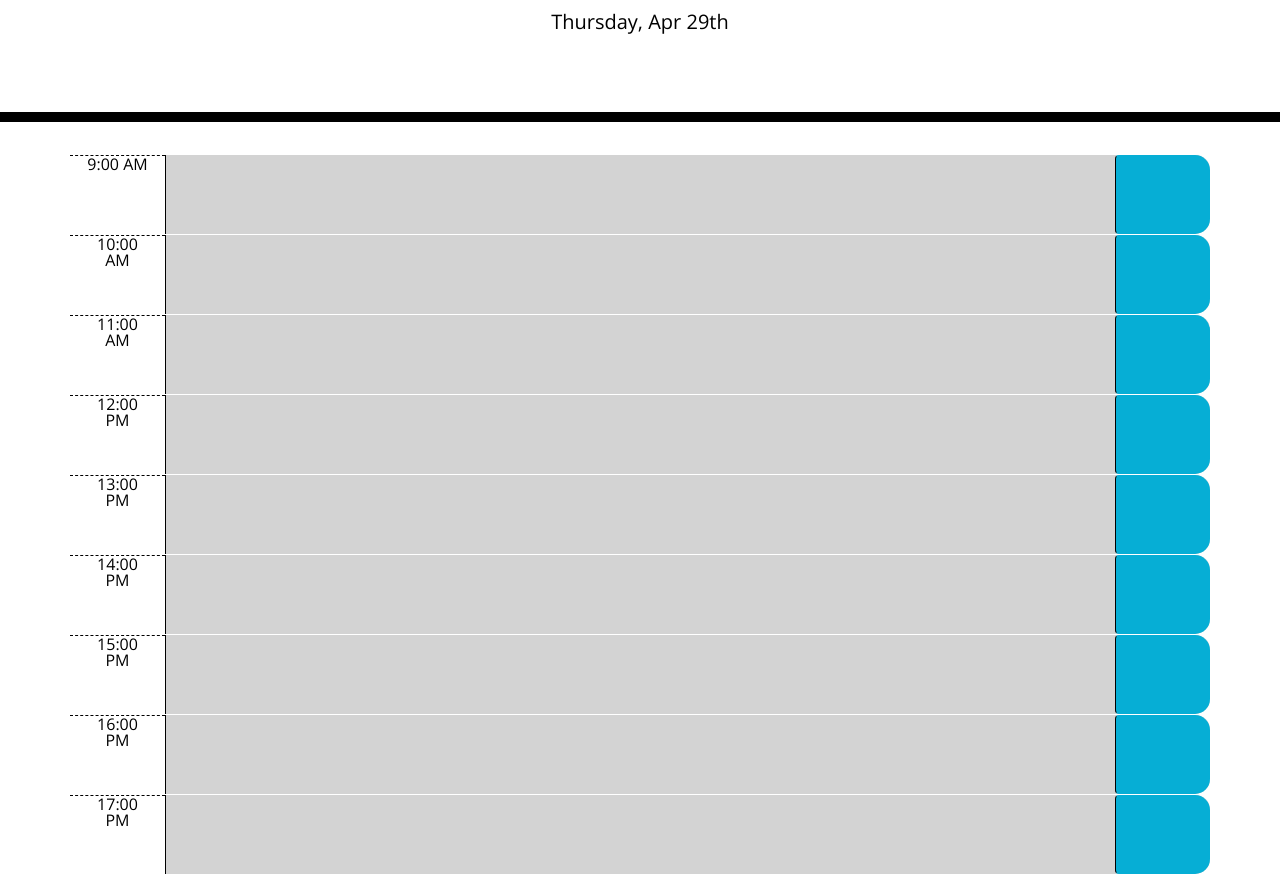
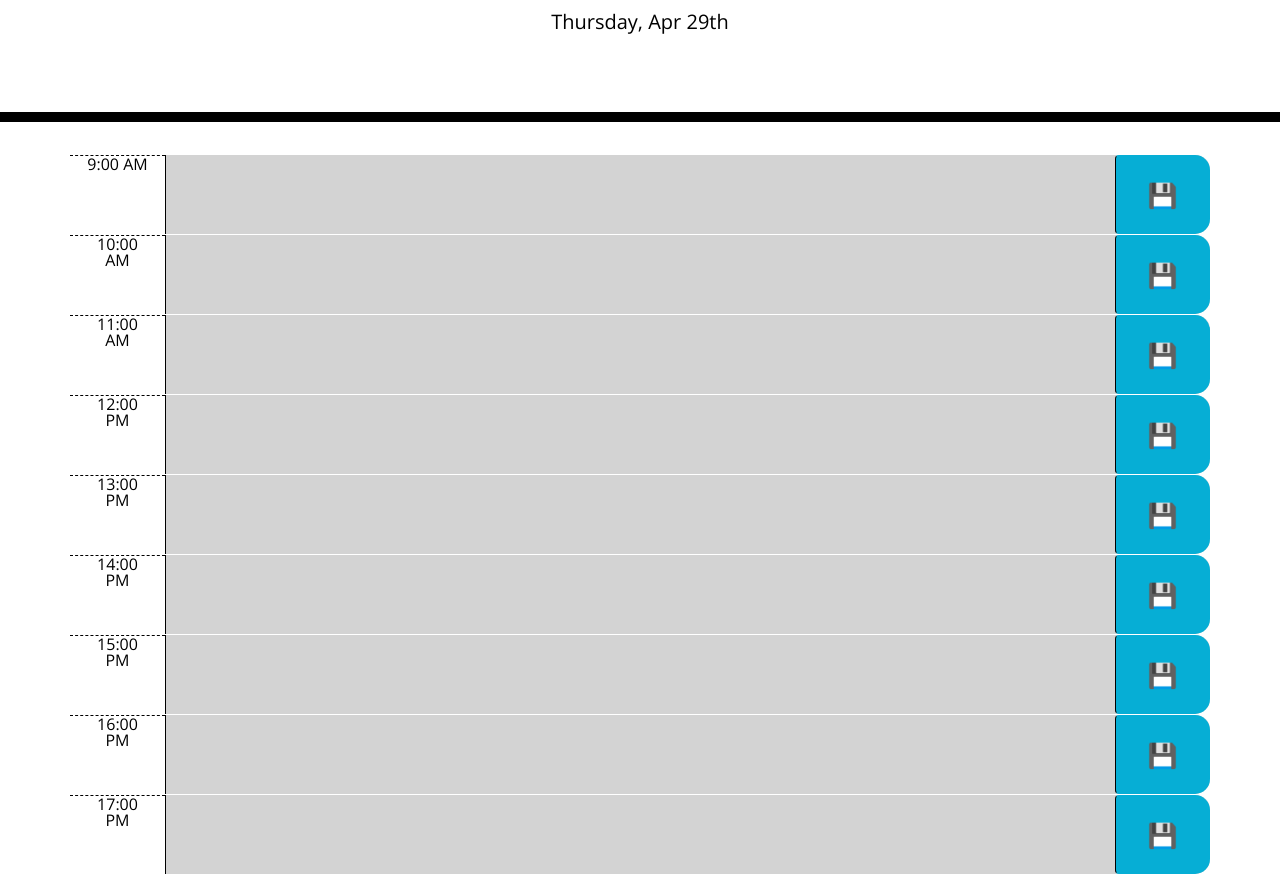
Before and after one commit to tbsmith0205/Day_Planner_TBS, a plain HTML site: page index.html in a window 1280 px wide. Shown: the part 182-1056 px from the top of the page. Drawn offline with nearby package versions, Linux system fonts and the light colour scheme.

Commit message:
added save icon to each row

```diff
--- a/Assets/css/style.css
+++ b/Assets/css/style.css
@@ -64,7 +64,7 @@ textarea {
   background-color: #06aed5;
   color: white;
   padding: 10px 20px 10px;
-  font-size: 3em;
+  font-size: 1.5em;
 }
 
 .saveBtn i:hover {
--- a/index.html
+++ b/index.html
@@ -33,47 +33,47 @@
       <div id="hour-9" class="row time-block">
         <div class="col-md-1 hour">9:00 AM</div>
         <textarea class="col-md-10 description"></textarea>
-        <button class="btn saveBtn col-md-1"></button>
+        <button class="btn saveBtn col-md-1">&#128190;</button>
       </div>
       <div id="hour-10" class="row time-block">
         <div class="col-md-1 hour">10:00 AM</div>
         <textarea class="col-md-10 description"></textarea>
-        <button class="btn saveBtn col-md-1"></button>
+        <button class="btn saveBtn col-md-1">&#128190;</button>
       </div>
       <div id="hour-11" class="row time-block">
         <div class="col-md-1 hour">11:00 AM</div>
         <textarea class="col-md-10 description"></textarea>
-        <button class="btn saveBtn col-md-1"></button>
+        <button class="btn saveBtn col-md-1">&#128190;</button>
       </div>
       <div id="hour-12" class="row time-block">
         <div class="col-md-1 hour">12:00 PM</div>
         <textarea class="col-md-10 description"></textarea>
-        <button class="btn saveBtn col-md-1"></button>
+        <button class="btn saveBtn col-md-1">&#128190;</button>
       </div>
       <div id="hour-13" class="row time-block">
         <div class="col-md-1 hour">13:00 PM</div>
         <textarea class="col-md-10 description"></textarea>
-        <button class="btn saveBtn col-md-1"></button>
+        <button class="btn saveBtn col-md-1">&#128190;</button>
       </div>
       <div id="hour-14" class="row time-block">
         <div class="col-md-1 hour">14:00 PM</div>
         <textarea class="col-md-10 description"></textarea>
-        <button class="btn saveBtn col-md-1"></button>
+        <button class="btn saveBtn col-md-1">&#128190;</button>
       </div>
       <div id="hour-15" class="row time-block">
         <div class="col-md-1 hour">15:00 PM</div>
         <textarea class="col-md-10 description"></textarea>
-        <button class="btn saveBtn col-md-1"></button>
+        <button class="btn saveBtn col-md-1">&#128190;</button>
       </div>
       <div id="hour-16" class="row time-block">
         <div class="col-md-1 hour">16:00 PM</div>
         <textarea class="col-md-10 description"></textarea>
-        <button class="btn saveBtn col-md-1"></button>
+        <button class="btn saveBtn col-md-1">&#128190;</button>
       </div>
       <div id="hour-17" class="row time-block">
         <div class="col-md-1 hour">17:00 PM</div>
         <textarea class="col-md-10 description"></textarea>
-        <button class="btn saveBtn col-md-1"></button>
+        <button class="btn saveBtn col-md-1">&#128190;</button>
       </div>
     </div>
 
```
